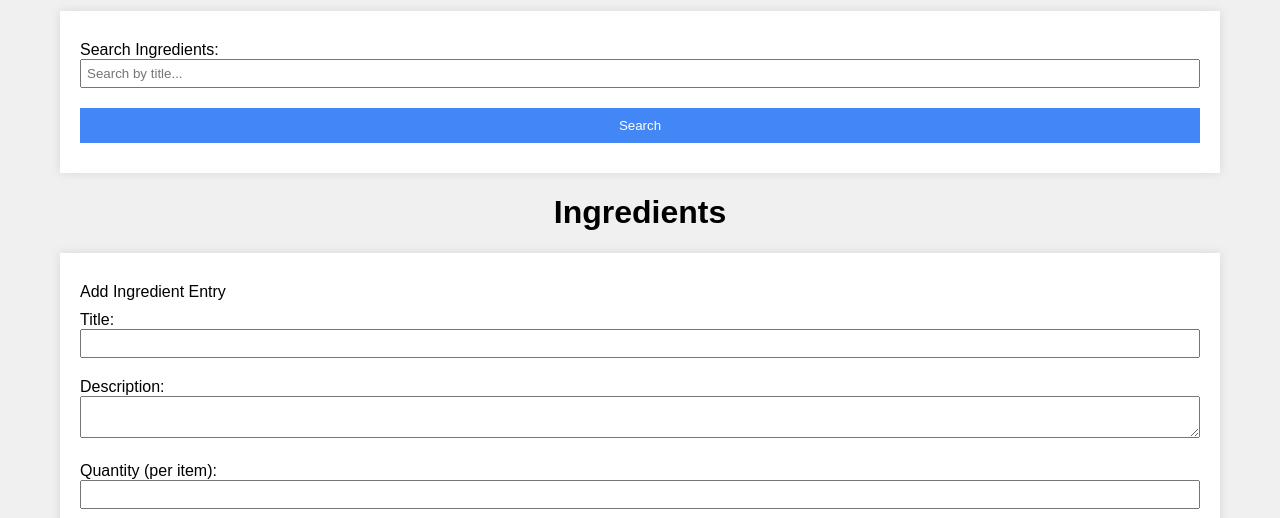
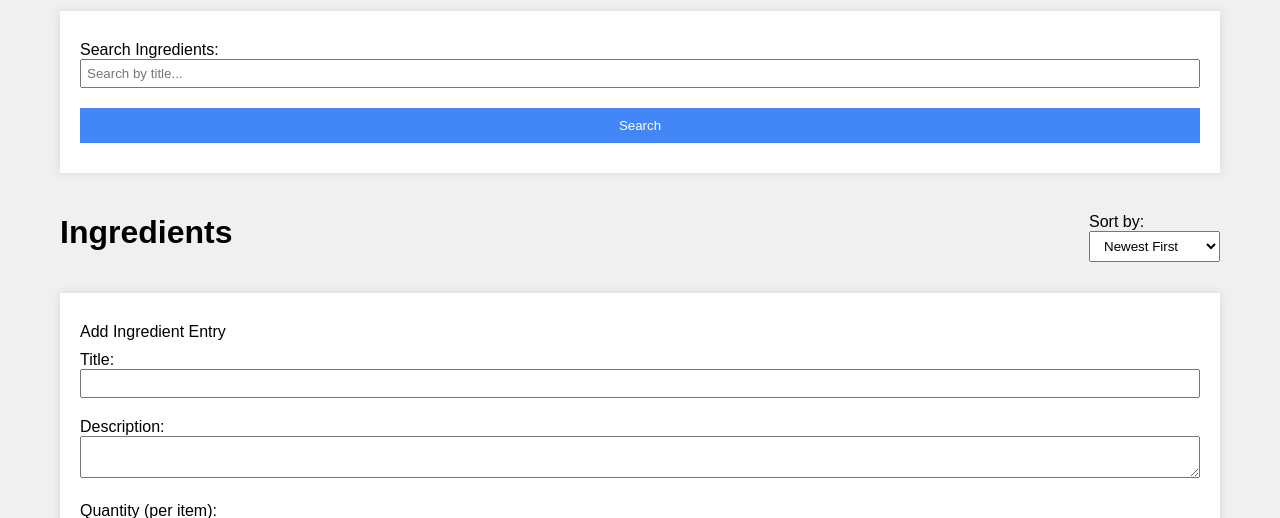
Before and after one commit to caitlinhumbucker/SoftwareTask3VSC, a Flask app: page / in a window 1280 px wide. Shown: the part 167-685 px from the top of the page. Run offline with Flask 3, Linux system fonts and the light colour scheme; the visitor is signed in with stand-in values (Sample User, id 1); data comes from the database, SQL or seed files in the repository.

```diff
--- a/static/css/style.css
+++ b/static/css/style.css
@@ -12,6 +12,18 @@ body {
     color: white;
     padding: 20px;
     margin-bottom: 20px;
+}
+
+.page-header {
+    display: flex;
+    justify-content: space-between;
+    align-items: center;
+    margin-bottom: 10px;
+}
+
+.sort-form select {
+    width: auto;
+    padding: 6px 10px;
 }
 
 .header-top {
--- a/templates/index.html
+++ b/templates/index.html
@@ -15,7 +15,19 @@
     </form>
 </div>
 
-<h1 class="centered">Ingredients</h1>
+<div class="page-header">
+    <h1>Ingredients</h1>
+    <form method="get" action="{{ url_for('index') }}" class="sort-form">
+        <label for="sort">Sort by:</label>
+        <select name="sort" id="sort" onchange="this.form.submit()">
+            <option value="newest" {% if current_sort == 'newest' %}selected{% endif %}>Newest First</option>
+            <option value="oldest" {% if current_sort == 'oldest' %}selected{% endif %}>Oldest First</option>
+            <option value="expiry_soon" {% if current_sort == 'expiry_soon' %}selected{% endif %}>Expiring Soon</option>
+            <option value="expiry_far" {% if current_sort == 'expiry_far' %}selected{% endif %}>Expiring Latest</option>
+        </select>
+        <input type="hidden" name="search" value="{{ search_query }}">
+    </form>
+</div>
 
 <div class="entries-grid">
 {% for entry in entries %}
```
